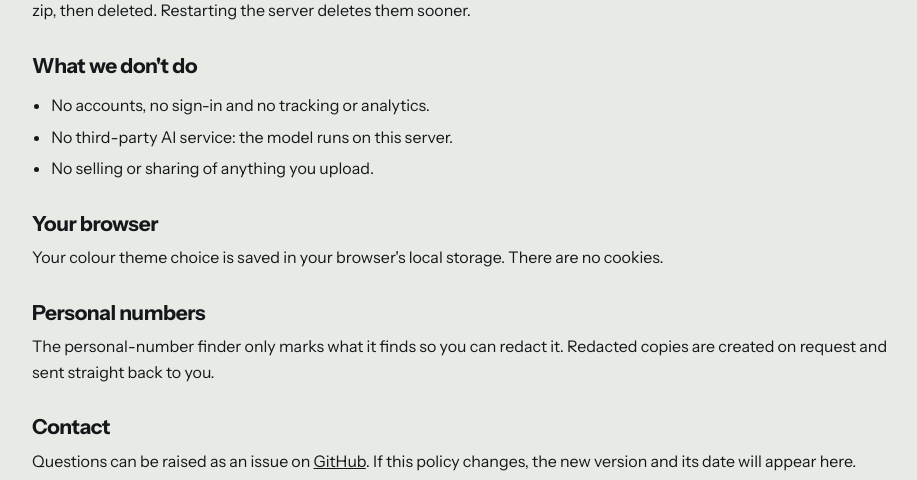
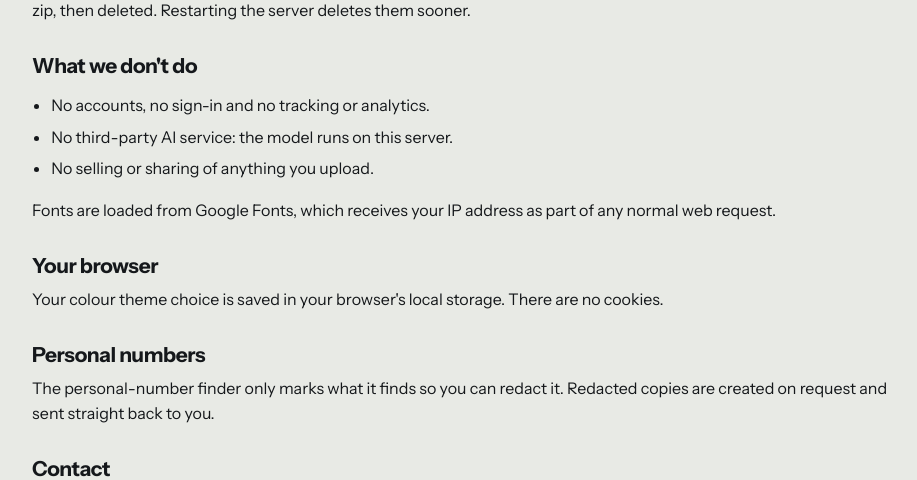
Before and after one commit to binayakmandal-hash/docusort-ai, a Flask app: page /privacy in a window 1280 px wide. Shown: the part 364-844 px from the top of the page, without its empty margins (178-1095 px from the left). Run offline with Flask 3, Linux system fonts and the light colour scheme.

Commit message:
Mention Google Fonts in the privacy policy

```diff
--- a/templates/privacy.html
+++ b/templates/privacy.html
@@ -13,6 +13,7 @@
     <li>No third-party AI service: the model runs on this server.</li>
     <li>No selling or sharing of anything you upload.</li>
   </ul>
+  <p>Fonts are loaded from Google Fonts, which receives your IP address as part of any normal web request.</p>
   <h2>Your browser</h2>
   <p>Your colour theme choice is saved in your browser's local storage. There are no cookies.</p>
   <h2>Personal numbers</h2>
```
